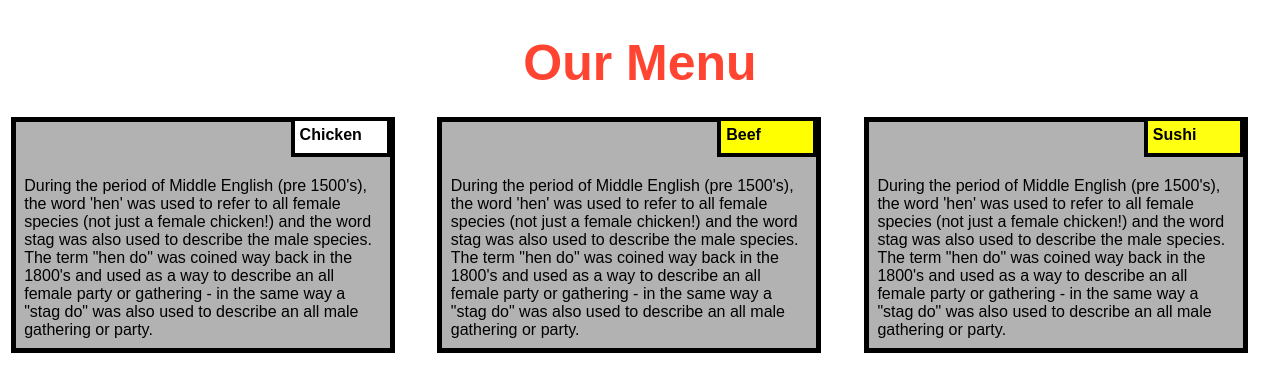
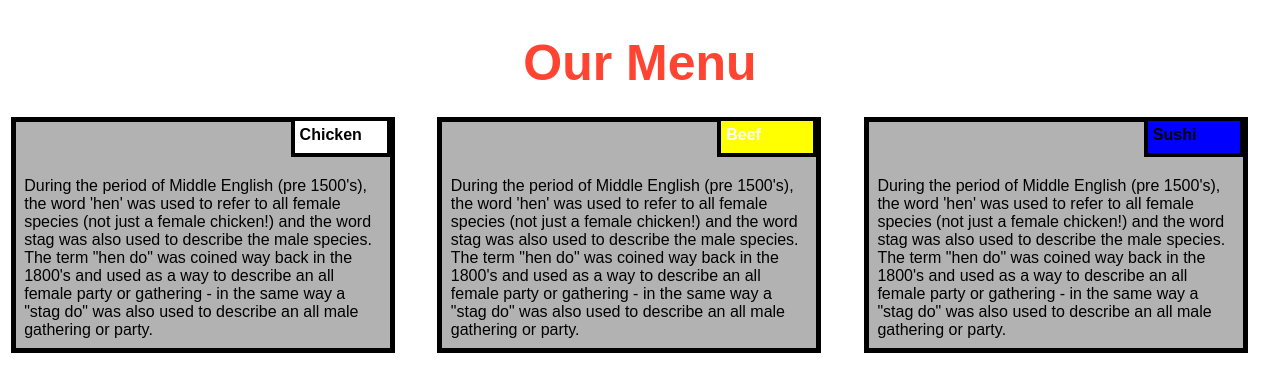
Before and after one commit to Sarthak-322/coursera-test, a plain HTML site: page site/index.html in a window 1280 px wide. Drawn offline with Linux system fonts and the light colour scheme.

Commit message:
Small addition to our page

```diff
--- a/site/styles.css
+++ b/site/styles.css
@@ -60,9 +60,10 @@ h1 {
 
 .sea{
 
-  background-color: #FFFF11;
+  background-color: blue;
 }
 .cow{
+  color:white;
   background-color: #FFFF00;
 }
 
```
